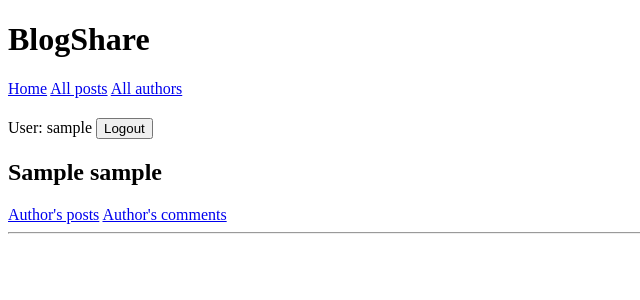
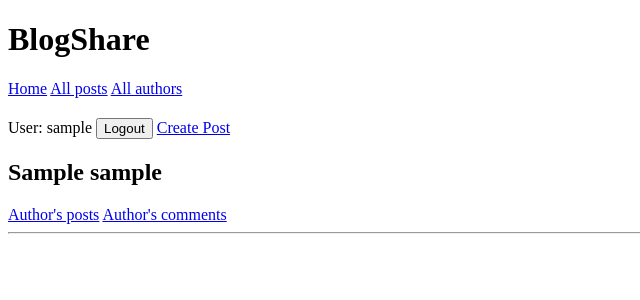
Before and after one commit to KOROYED/blogshare, a Django app: page /blog/author/1/ in a window 1280 px wide. Shown: the top 300 px of the page, without its empty margins (0-640 px from the left). Run offline with Django 5.2, Linux system fonts and the light colour scheme; the visitor is signed in with stand-in values (Sample User, id 1); data comes from the database, SQL or seed files in the repository.

Commit message:
add create post button to nav bar

```diff
--- a/mysite/templates/base.html
+++ b/mysite/templates/base.html
@@ -17,6 +17,7 @@
                 <form class="login-logout-button" id="logout-form" method="post" action="{% url 'logout' %}">
                     {% csrf_token %}
                     <button type="submit" >Logout</button>
+                <a href="{% url "create_post" %}">Create Post</a>
                 </form>
             {% else %}
                 <p class="login-logout-button">
```
